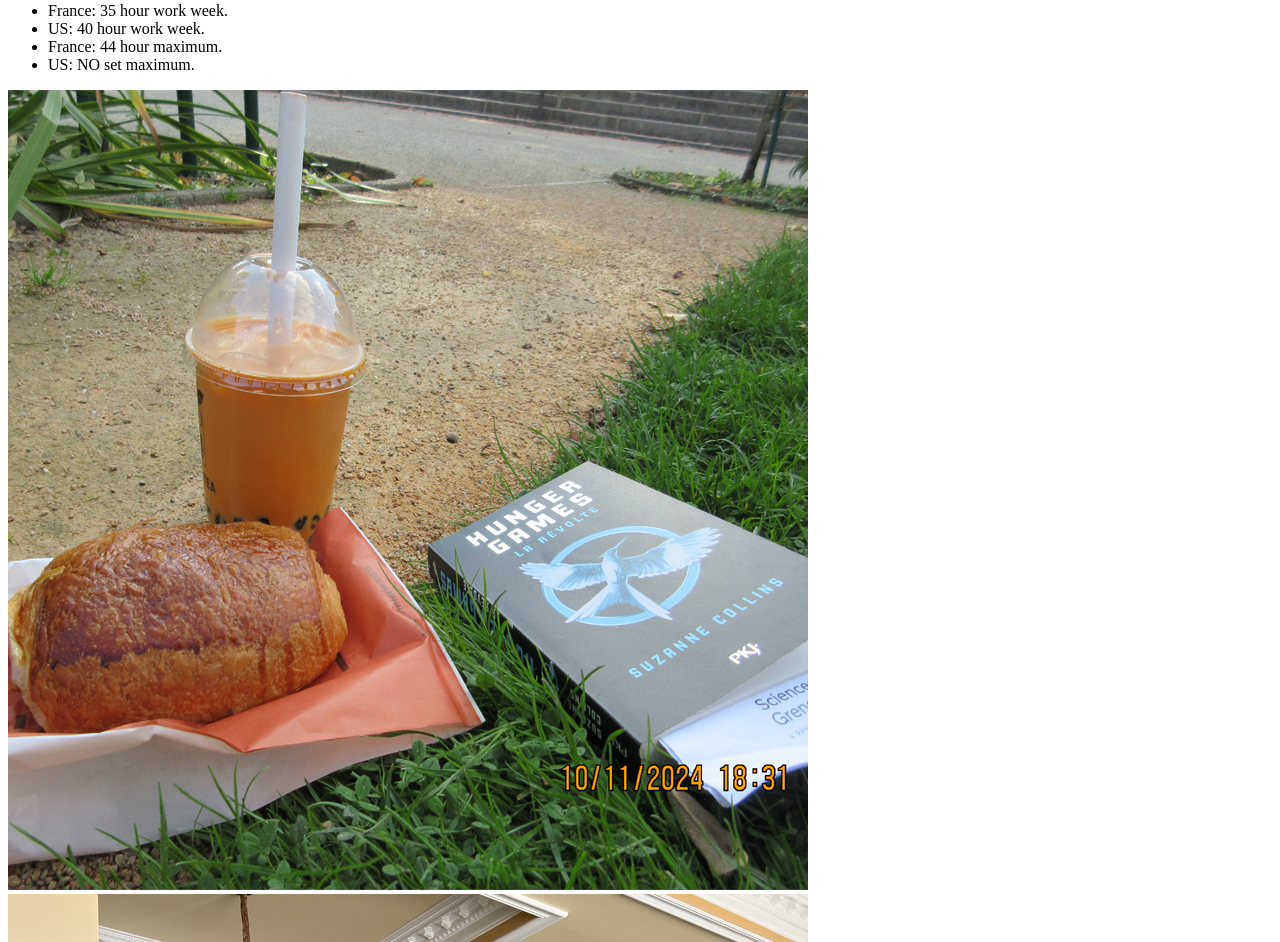
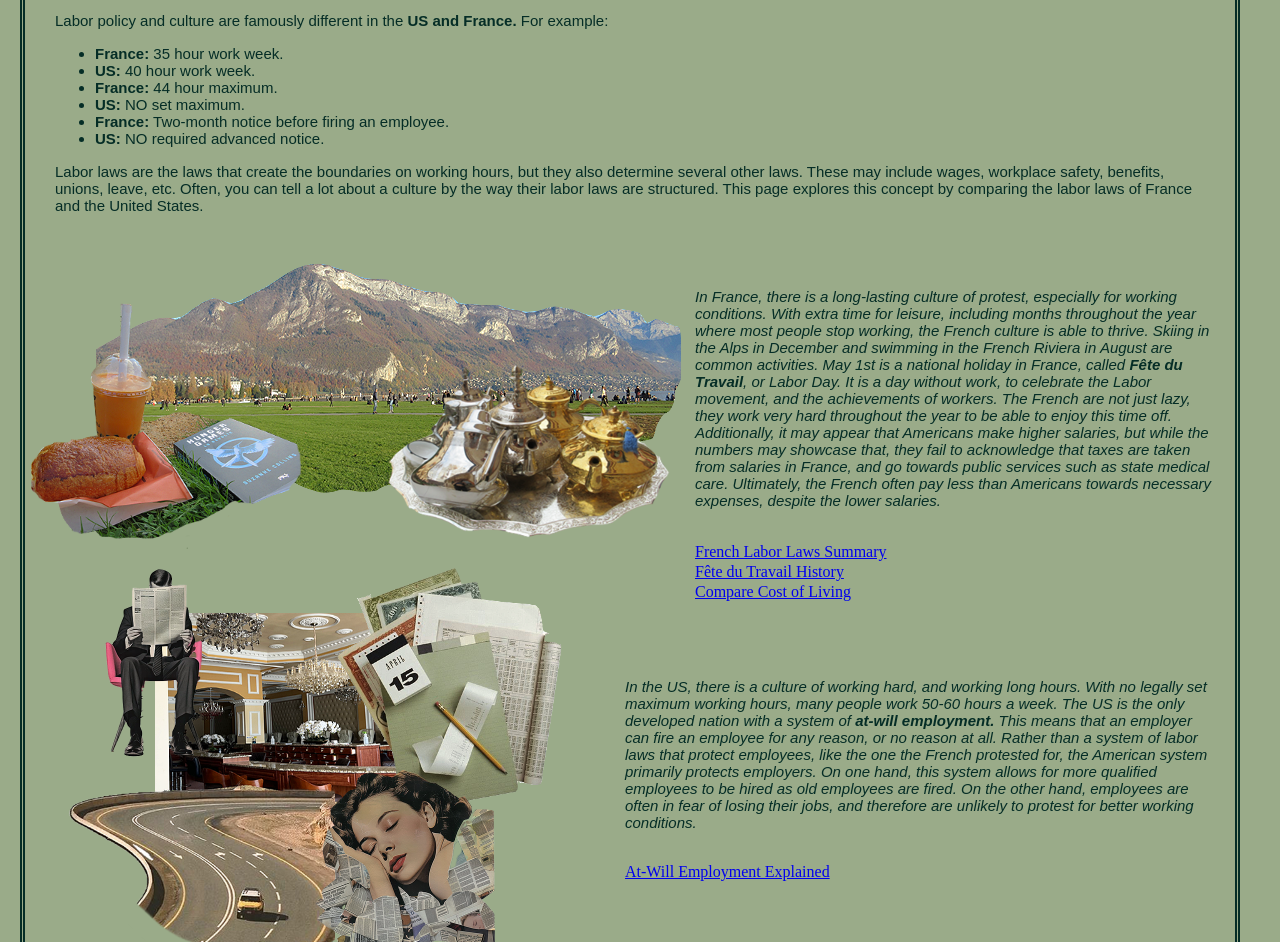
Before and after one commit to daphnestier/daphnestier.github.io, a plain HTML site: page index.html in a window 1280 px wide. Shown: the part 112-1054 px from the top of the page. Drawn offline with Linux system fonts and the light colour scheme; a web font is replaced by a local one.

Commit message:
Add files via upload

```diff
--- /dev/null
+++ b/default.css
@@ -0,0 +1,105 @@
+body{
+    background-color: #9AAB89;
+}
+
+
+#main {
+    position: absolute; top: 20px; left: 20px;
+    height: 1300px;
+    width: 1150px;
+    border-color:#052D26;
+    border-width: 5px;
+    border-style: double;
+    padding-right: 30px;
+    padding-left: 30px;
+}
+
+p {
+    font-family: 'Faculty Glyphic', sans-serif;;
+    font-weight: 400;
+    font-style: normal;
+    font-size: 15px;
+    color: #052D26;
+}
+
+
+
+li{
+    color: #052D26;
+    font-family: 'Faculty Glyphic', sans-serif;
+    font-weight: 400;
+    font-style: normal;
+    font-size:15px
+}
+
+#Lesmontagnes {
+    position: absolute; top: 240px; left: 70px;
+    z-index: 1;
+}
+#PauseenFrance {
+    position: absolute; top: 390px; left: -20px;
+    z-index: 2;
+}
+
+#Tea {
+    position: absolute; top:370px; left: 350px;
+    z-index: 3;
+}
+
+#FranceDescription {
+    position: absolute; top: 360px; left:670px;
+}
+
+#FranceInfoLink {
+    position: absolute;
+    top: 630px;
+    left: 670px;
+}
+
+#FeteduTravail {
+    position: absolute;
+    top: 650px;
+    left: 670px;
+}
+
+#CompareCOL {
+    position: absolute;
+    top: 670px;
+    left: 670px;
+}
+
+#WorkintheUS {
+    position: absolute; top:700px; left: 130px; z-index: 3;
+}
+
+#LaborNotebooks {
+    position: absolute; top: 650px; left: 300px; z-index: 4;
+}
+
+#WomanSleeping {
+    position: absolute; top: 850px; left: 280px; z-index: 7;
+}
+
+#ManReading {
+    position: absolute; top: 650px; left: 30px; z-index: 5;
+}
+
+#CurvyRoad {
+    position: absolute; top: 810px; left: 40px; z-index: 6;
+}
+
+#USDescription {
+    position: absolute; top: 750px; left: 600px;
+}
+
+#AWE {
+    position: absolute;
+    top: 950px;
+    left: 600px;
+}
+
+#FranceDescription,
+#USDescription {
+    max-width:900px;
+    padding-right:20px;
+}
--- a/index.html
+++ b/index.html
@@ -5,22 +5,78 @@
 <head>
     <title>Labor Policies US vs France</title>
 
-    <link rel=”stylesheet” type=”text/css” href=”default.css”>
+    <link rel="stylesheet" type="text/css" href="default.css">
+    <link rel="preconnect" href="https://fonts.googleapis.com">
+<link rel="preconnect" href="https://fonts.gstatic.com" crossorigin>
+<link href="https://fonts.googleapis.com/css2?family=Faculty+Glyphic&display=swap" rel="stylesheet">
+<link rel="preconnect" href="https://fonts.googleapis.com">
+<link rel="preconnect" href="https://fonts.gstatic.com" crossorigin>
+<link href="https://fonts.googleapis.com/css2?family=Atkinson+Hyperlegible+Mono:ital,wght@0,200..800;1,200..800&display=swap" rel="stylesheet">
 </head>
 
 <body>
-    <h1 style="background-color:DodgerBlue;"><u>WHEN CAN I TAKE A PAUSE DU TRAVAIL??</u></h1>
-    <p>Labor policies surrounding hours and breaks are famously different in the <b></b>US and France.</b></p>
+    <div id="main">
+    <h1 style="background-color:rgb(103, 125, 115); font-family: 'Faculty Glyphic', sans-serif; font-size: 40px;">
+        WHEN CAN I TAKE A PAUSE DU TRAVAIL??
+    </h1>
+    <p>Labor policy and culture are famously different in the <strong>US and France.</strong> For example:</p>
 
     <ul>
-        <li>France: 35 hour work week.</li>
-        <li>US: 40 hour work week.</li>
-        <li>France: 44 hour maximum.</li>
-        <li>US: NO set maximum.</li>
+        <li><strong>France:</strong> 35 hour work week.</li>
+        <li><strong>US:</strong> 40 hour work week.</li>
+        <li><strong>France:</strong> 44 hour maximum.</li>
+        <li><strong>US:</strong> NO set maximum.</li>
+        <li><strong>France:</strong> Two-month notice before firing an employee.</li>
+        <li><strong>US:</strong> NO required advanced notice.</li>
     </ul>
-    <img src="graphics/bobafrance.png" alt="Pause en France">
-    <img src="graphics/modish.png" alt="Work in the US">
+    <p>Labor laws are the laws that create the boundaries on working hours, but they also determine several other laws.
+        These may include wages, workplace safety, benefits, unions, leave, etc.
+        Often, you can tell a lot about a culture by the way their labor laws are structured.
+        This page explores this concept by comparing the labor laws of France and the United States.
+    </p>
 
+    <img src="graphics/mountain.png" id="Lesmontagnes">
+    <img src="graphics/cropped-boba.png" width="300" height="300" id="PauseenFrance">
+    <img src="graphics/tea.png" width="300" height="300" id="Tea">
+
+    <p id="FranceDescription"><em>
+        In France, there is a long-lasting culture of protest, especially for working conditions.
+        With extra time for leisure, including months throughout the year where most people stop working,
+        the French culture is able to thrive.
+        Skiing in the Alps in December and swimming in the French Riviera in August are common activities.
+        May 1st is a national holiday in France, called <strong>Fête du Travail</strong>, or Labor Day.
+        It is a day without work, to celebrate the Labor movement, and the achievements of workers.
+        The French are not just lazy, they work very hard throughout the year to be able to enjoy this time off.
+        Additionally, it may appear that Americans make higher salaries, but while the numbers may showcase that,
+        they fail to acknowledge that taxes are taken from salaries in France, and go towards public services such as state medical care.
+        Ultimately, the French often pay less than Americans towards necessary expenses, despite the lower salaries.</em>
+    </p>
+
+    <a id="FranceInfoLink" href="https://globalpeoplestrategist.com/labor-law-in-france-key-insights/" target="_blank">French Labor Laws Summary</a>
+    <a id="FeteduTravail" href="https://frenchmoments.eu/may-day-in-france-la-fete-du-travail/" target="_blank">Fête du Travail History</a>
+    <a id="CompareCOL" href="https://livingcost.org/cost/france/united-states" target="_blank">Compare Cost of Living</a>
+
+    <img src="graphics/edited-modish.png" width="280" height="280" id="WorkintheUS">
+    <img src="graphics/LaborNotebooks.png" width="250" height="250" id="LaborNotebooks">
+    <img src="graphics/WomanSleeping.png" width="200" height="200" id="WomanSleeping">
+    <img src="graphics/ManReading.png" width="200" height="200" id="ManReading">
+    <img src="graphics/CurvyRoad.png" width="270" height="250" id="CurvyRoad">
+
+    <p id="USDescription">
+       <em> In the US, there is a culture of working hard, and working long hours.
+        With no legally set maximum working hours, many people work 50-60 hours a week.
+        The US is the only developed nation with a system of <strong>at-will employment.</strong>
+        This means that an employer can fire an employee for any reason, or no reason at all.
+        Rather than a system of labor laws that protect employees, like the one the French protested for,
+        the American system primarily protects employers.
+        On one hand, this system allows for more qualified employees to be hired as old employees are fired.
+        On the other hand, employees are often in fear of losing their jobs, and therefore are unlikely to protest for better working conditions.
+        </em>
+    </p>
+
+    <a id="AWE" href="https://legal.thomsonreuters.com/en/insights/articles/what-is-at-will-employment" target="_blank">At-Will Employment Explained</a>
+
+    </div>
 
 </body>
 
```
Also changed, not shown: assignment.html (added, +20 -0 lines).
